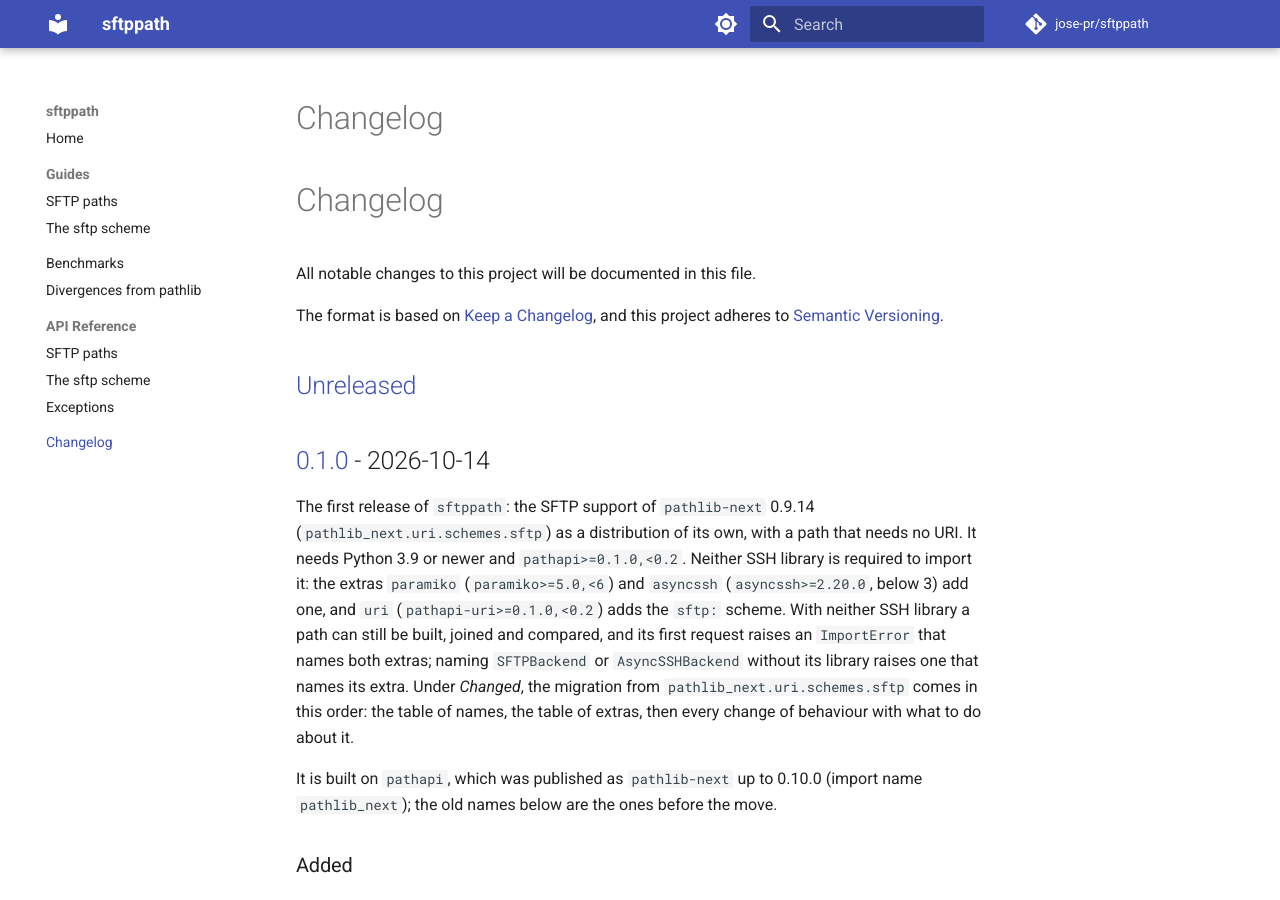
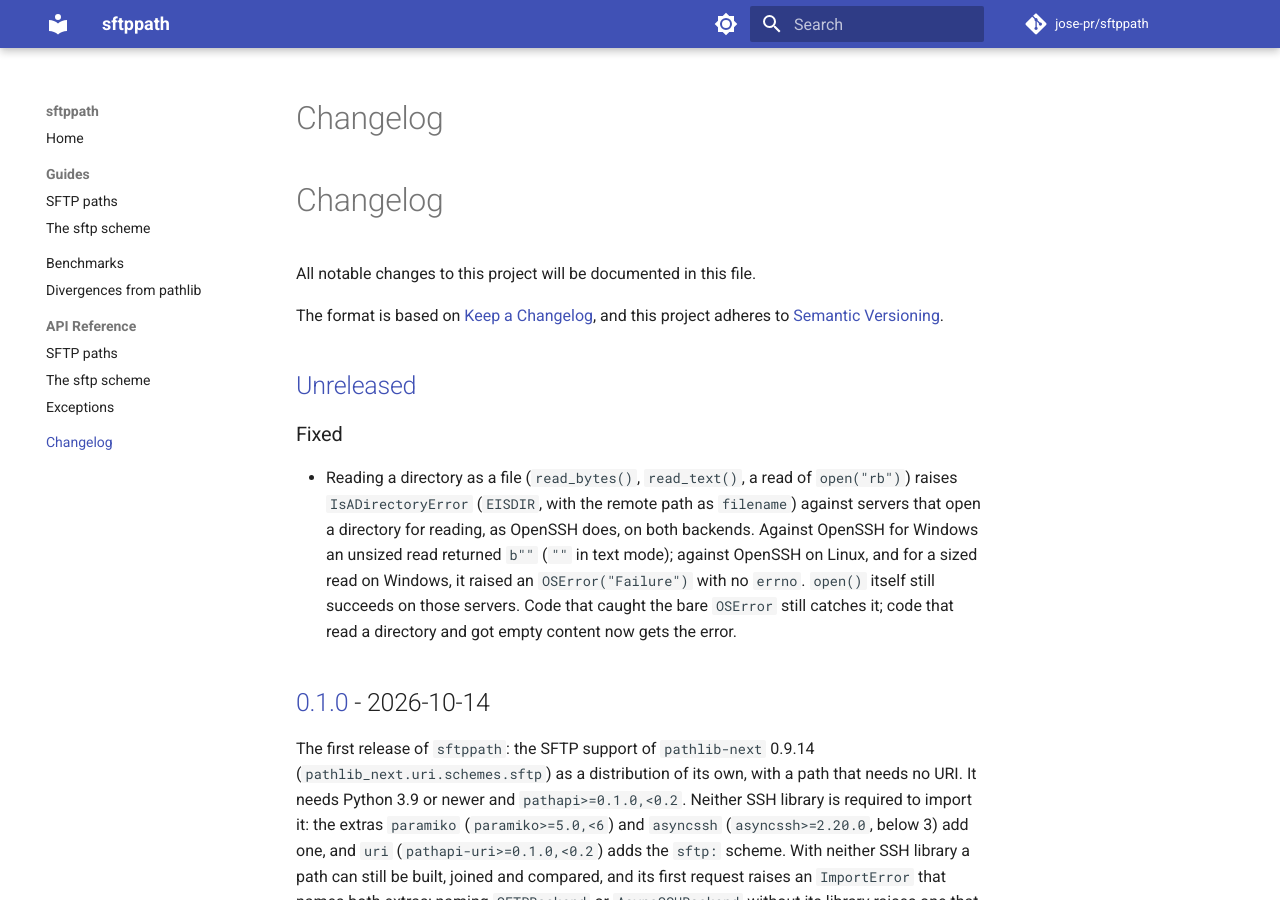
Before and after one commit to jose-pr/sftppath, an MkDocs documentation site: the page built from docs/changelog.md, in a window 1280 px wide and 900 px high. Built offline with MkDocs 1.6.1 and Material for MkDocs 9.7.7, drawn with Linux system fonts in a browser that asks for light colours; comment, search, counter and statistics services are not loaded.

Commit message:
docs: reading a directory as a file raises IsADirectoryError on every server

```diff
--- a/CHANGELOG.md
+++ b/CHANGELOG.md
@@ -6,6 +6,18 @@ The format is based on [Keep a Changelog](https://keepachangelog.com/en/1.1.0/),
 and this project adheres to [Semantic Versioning](https://semver.org/).
 
 ## [Unreleased]
+
+### Fixed
+
+- Reading a directory as a file (`read_bytes()`, `read_text()`, a read of
+  `open("rb")`) raises `IsADirectoryError` (`EISDIR`, with the remote path as
+  `filename`) against servers that open a directory for reading, as OpenSSH
+  does, on both backends. Against OpenSSH for Windows an unsized read returned
+  `b""` (`""` in text mode); against OpenSSH on Linux, and for a sized read on
+  Windows, it raised an `OSError("Failure")` with no `errno`. `open()` itself
+  still succeeds on those servers. Code that caught the bare `OSError` still
+  catches it; code that read a directory and got empty content now gets the
+  error.
 
 ## [0.1.0] - 2026-10-14
 
```
Also changed, not shown: docs/guides/paths.md (+3 -1 lines).
